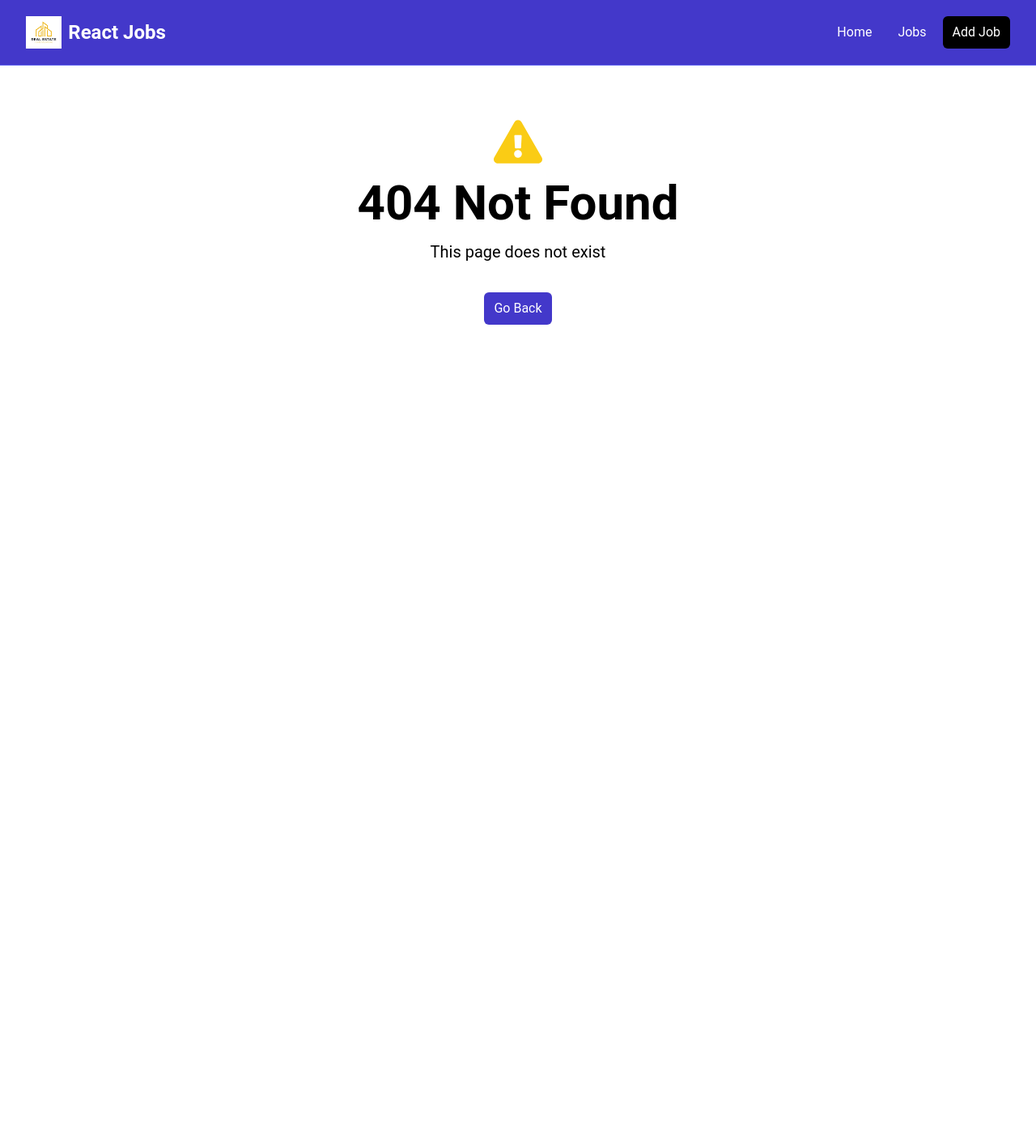
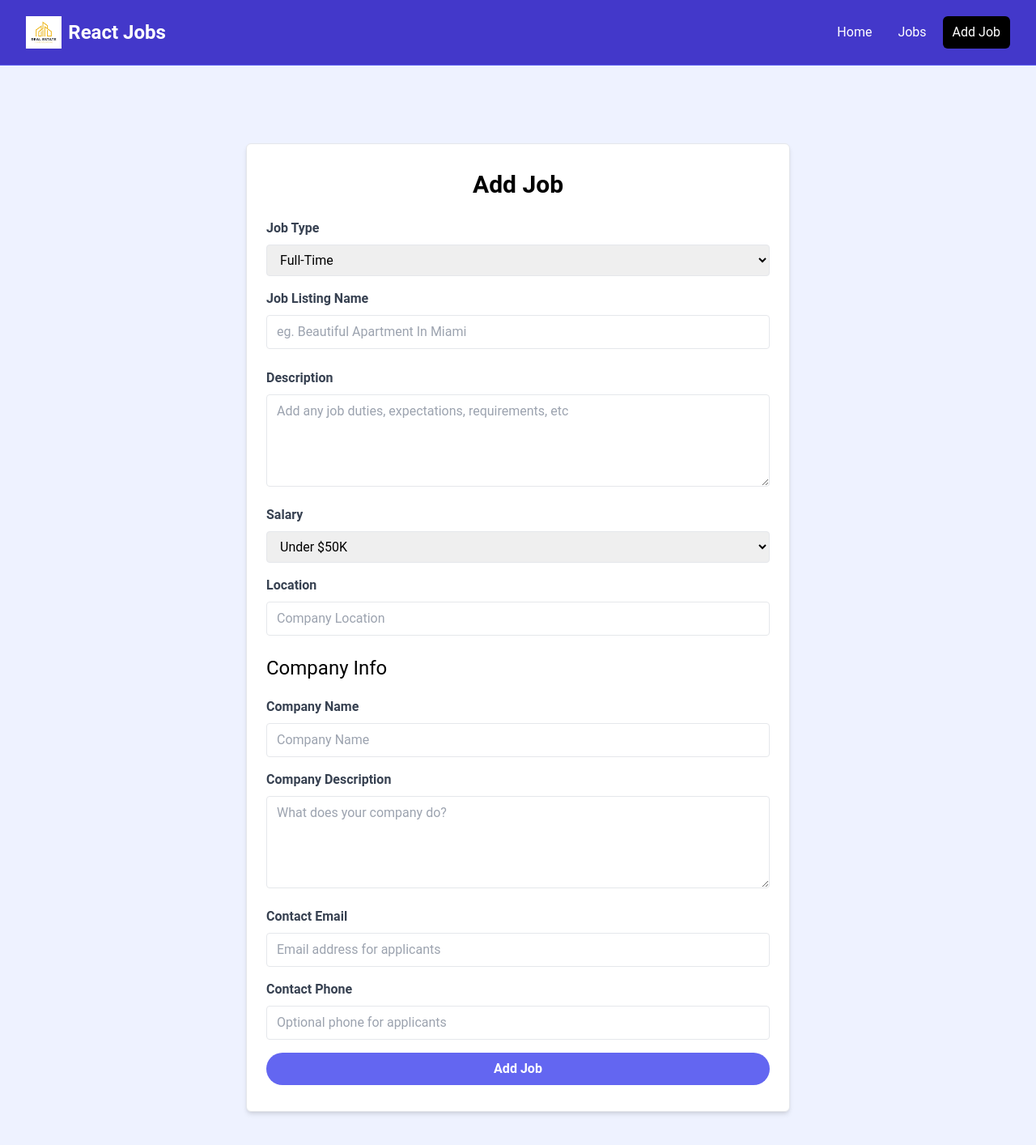
Before and after one commit to abouAlAbass/JobSite, a React (Vite) app: page /add-job in a window 1280 px wide. Before the commit this address had no page. Shown: the top 1414 px of the page at 81% size. Before the commit the page ends 800 px from the top, so only its background shows below. Built offline with nearby package versions, Linux system fonts and the light colour scheme.

Commit message:
add job page

```diff
--- a/src/App.jsx
+++ b/src/App.jsx
@@ -4,6 +4,7 @@ import MainLayout from './layouts/MainLayout'
 import JobsPage from './pages/JobsPage'
 import JobPage,{jobLoader} from './pages/JobPage'
 import NotFoundPage from './pages/NotFoundPage'
+import AddJobPage from './pages/AddJobPage'
 
 const router = createBrowserRouter(
   createRoutesFromElements(
@@ -11,6 +12,7 @@ const router = createBrowserRouter(
           <Route index element={<HomePage/>} />
           <Route path='/jobs' element={<JobsPage/>} />
           <Route path='/job/:id'  element={<JobPage/>} loader={jobLoader} />
+          <Route path='/add-job'  element={<AddJobPage/>}  />
           <Route path='/*' element={<NotFoundPage/>} />
     </Route>
 
--- /dev/null
+++ b/src/pages/AddJobPage.jsx
@@ -0,0 +1,156 @@
+import React from 'react'
+
+const AddJobPage = () => {
+  return (
+    <section className="bg-indigo-50">
+      <div className="container m-auto max-w-2xl py-24">
+        <div className="bg-white px-6 py-8 mb-4 shadow-md rounded-md border m-4 md:m-0">
+          <form>
+            <h2 className="text-3xl text-center font-semibold mb-6">Add Job</h2>
+
+            <div className="mb-4">
+              <label htmlFor="type" className="block text-gray-700 font-bold mb-2">Job Type</label>
+              <select
+                id="type"
+                name="type"
+                className="border rounded w-full py-2 px-3"
+                required>
+                <option value="Full-Time">Full-Time</option>
+                <option value="Part-Time">Part-Time</option>
+                <option value="Remote">Remote</option>
+                <option value="Internship">Internship</option>
+              </select>
+            </div>
+
+            <div className="mb-4">
+              <label className="block text-gray-700 font-bold mb-2"
+              >Job Listing Name</label>
+              <input
+                type="text"
+                id="title"
+                name="title"
+                className="border rounded w-full py-2 px-3 mb-2"
+                placeholder="eg. Beautiful Apartment In Miami"
+                required
+              />
+            </div>
+            <div className="mb-4">
+              <label
+                htmlFor="description"
+                className="block text-gray-700 font-bold mb-2"
+              >Description</label>
+              <textarea
+                id="description"
+                name="description"
+                className="border rounded w-full py-2 px-3"
+                rows="4"
+                placeholder="Add any job duties, expectations, requirements, etc"></textarea>
+            </div>
+
+            <div className="mb-4">
+              <label htmlFor="type" className="block text-gray-700 font-bold mb-2"
+              >Salary</label>
+              <select
+                id="salary"
+                name="salary"
+                className="border rounded w-full py-2 px-3"
+                required
+              >
+                <option value="Under $50K">Under $50K</option>
+                <option value="$50K - 60K">$50K - $60K</option>
+                <option value="$60K - 70K">$60K - $70K</option>
+                <option value="$70K - 80K">$70K - $80K</option>
+                <option value="$80K - 90K">$80K - $90K</option>
+                <option value="$90K - 100K">$90K - $100K</option>
+                <option value="$100K - 125K">$100K - $125K</option>
+                <option value="$125K - 150K">$125K - $150K</option>
+                <option value="$150K - 175K">$150K - $175K</option>
+                <option value="$175K - 200K">$175K - $200K</option>
+                <option value="Over $200K">Over $200K</option>
+              </select>
+            </div>
+
+            <div className='mb-4'>
+              <label className='block text-gray-700 font-bold mb-2'>
+                Location
+              </label>
+              <input
+                type='text'
+                id='location'
+                name='location'
+                className='border rounded w-full py-2 px-3 mb-2'
+                placeholder='Company Location' required />
+            </div>
+
+            <h3 className="text-2xl mb-5">Company Info</h3>
+
+            <div className="mb-4">
+              <label htmlFor="company" className="block text-gray-700 font-bold mb-2"
+              >Company Name</label>
+              <input
+                type="text"
+                id="company"
+                name="company"
+                className="border rounded w-full py-2 px-3"
+                placeholder="Company Name"
+              />
+            </div>
+
+            <div className="mb-4">
+              <label
+                htmlFor="company_description"
+                className="block text-gray-700 font-bold mb-2"
+              >Company Description</label>
+              <textarea
+                id="company_description"
+                name="company_description"
+                className="border rounded w-full py-2 px-3"
+                rows="4"
+                placeholder="What does your company do?"
+              ></textarea>
+            </div>
+
+            <div className="mb-4">
+              <label
+                htmlFor="contact_email"
+                className="block text-gray-700 font-bold mb-2"
+              >Contact Email</label>
+              <input
+                type="email"
+                id="contact_email"
+                name="contact_email"
+                className="border rounded w-full py-2 px-3"
+                placeholder="Email address for applicants"
+                required
+              />
+            </div>
+            <div className="mb-4">
+              <label
+                htmlFor="contact_phone"
+                className="block text-gray-700 font-bold mb-2"
+              >Contact Phone</label>
+              <input
+                type="tel"
+                id="contact_phone"
+                name="contact_phone"
+                className="border rounded w-full py-2 px-3"
+                placeholder="Optional phone for applicants"
+              />
+            </div>
+
+            <div>
+              <button
+                className="bg-indigo-500 hover:bg-indigo-600 text-white font-bold py-2 px-4 rounded-full w-full focus:outline-none focus:shadow-outline"
+                type="submit"
+              >
+                Add Job
+              </button>
+            </div>
+          </form>
+        </div>
+      </div>
+    </section>
+  )
+}
+
+export default AddJobPage
--- a/src/pages/JobPage.jsx
+++ b/src/pages/JobPage.jsx
@@ -1,19 +1,104 @@
 import React from 'react'
-import { useParams,useLoaderData } from 'react-router-dom'
-
+import { useParams, useLoaderData, useNavigate } from 'react-router-dom';
+import { FaArrowLeft, FaMapMarker } from 'react-icons/fa';
+import { Link } from 'react-router-dom';
 const JobPage = () => {
 
     const job = useLoaderData();
 
-    return  (
-    <h1>title {job.title}</h1>)
+    return (
+        <>
+          <section>
+            <div className='container m-auto py-6 px-6'>
+              <Link
+                to='/jobs'
+                className='text-indigo-500 hover:text-indigo-600 flex items-center'
+              >
+                <FaArrowLeft className='mr-2' /> Back to Job Listings
+              </Link>
+            </div>
+          </section>
+
+          <section className='bg-indigo-50'>
+            <div className='container m-auto py-10 px-6'>
+              <div className='grid grid-cols-1 md:grid-cols-70/30 w-full gap-6'>
+                <main>
+                  <div className='bg-white p-6 rounded-lg shadow-md text-center md:text-left'>
+                    <div className='text-gray-500 mb-4'>{job.type}</div>
+                    <h1 className='text-3xl font-bold mb-4'>{job.title}</h1>
+                    <div className='text-gray-500 mb-4 flex align-middle justify-center md:justify-start'>
+                      <FaMapMarker className='text-orange-700 mr-1' />
+                      <p className='text-orange-700'>{job.location}</p>
+                    </div>
+                  </div>
+
+                  <div className='bg-white p-6 rounded-lg shadow-md mt-6'>
+                    <h3 className='text-indigo-800 text-lg font-bold mb-6'>
+                      Job Description
+                    </h3>
+
+                    <p className='mb-4'>{job.description}</p>
+
+                    <h3 className='text-indigo-800 text-lg font-bold mb-2'>
+                      Salary
+                    </h3>
+
+                    <p className='mb-4'>{job.salary} / Year</p>
+                  </div>
+                </main>
+
+                {/* <!-- Sidebar --> */}
+                <aside>
+                  <div className='bg-white p-6 rounded-lg shadow-md'>
+                    <h3 className='text-xl font-bold mb-6'>Company Info</h3>
+
+                    <h2 className='text-2xl'>{job.company.name}</h2>
+
+                    <p className='my-2'>{job.company.description}</p>
+
+                    <hr className='my-4' />
+
+                    <h3 className='text-xl'>Contact Email:</h3>
+
+                    <p className='my-2 bg-indigo-100 p-2 font-bold'>
+                      {job.company.contactEmail}
+                    </p>
+
+                    <h3 className='text-xl'>Contact Phone:</h3>
+
+                    <p className='my-2 bg-indigo-100 p-2 font-bold'>
+                      {' '}
+                      {job.company.contactPhone}
+                    </p>
+                  </div>
+
+                  <div className='bg-white p-6 rounded-lg shadow-md mt-6'>
+                    <h3 className='text-xl font-bold mb-6'>Manage Job</h3>
+                    <Link
+                      to={`/edit-job/${job.id}`}
+                      className='bg-indigo-500 hover:bg-indigo-600 text-white text-center font-bold py-2 px-4 rounded-full w-full focus:outline-none focus:shadow-outline mt-4 block'
+                    >
+                      Edit Job
+                    </Link>
+                    <button
+                    //   onClick={() => onDeleteClick(job.id)}
+                      className='bg-red-500 hover:bg-red-600 text-white font-bold py-2 px-4 rounded-full w-full focus:outline-none focus:shadow-outline mt-4 block'
+                    >
+                      Delete Job
+                    </button>
+                  </div>
+                </aside>
+              </div>
+            </div>
+          </section>
+        </>
+      );
 
 };
 
 const jobLoader = async ({params}) => {
         const res  = await fetch(`/api/jobs/${params.id}`);
         const data = await res.json();
-        console.log(data);
         return data;
 
 }
```
